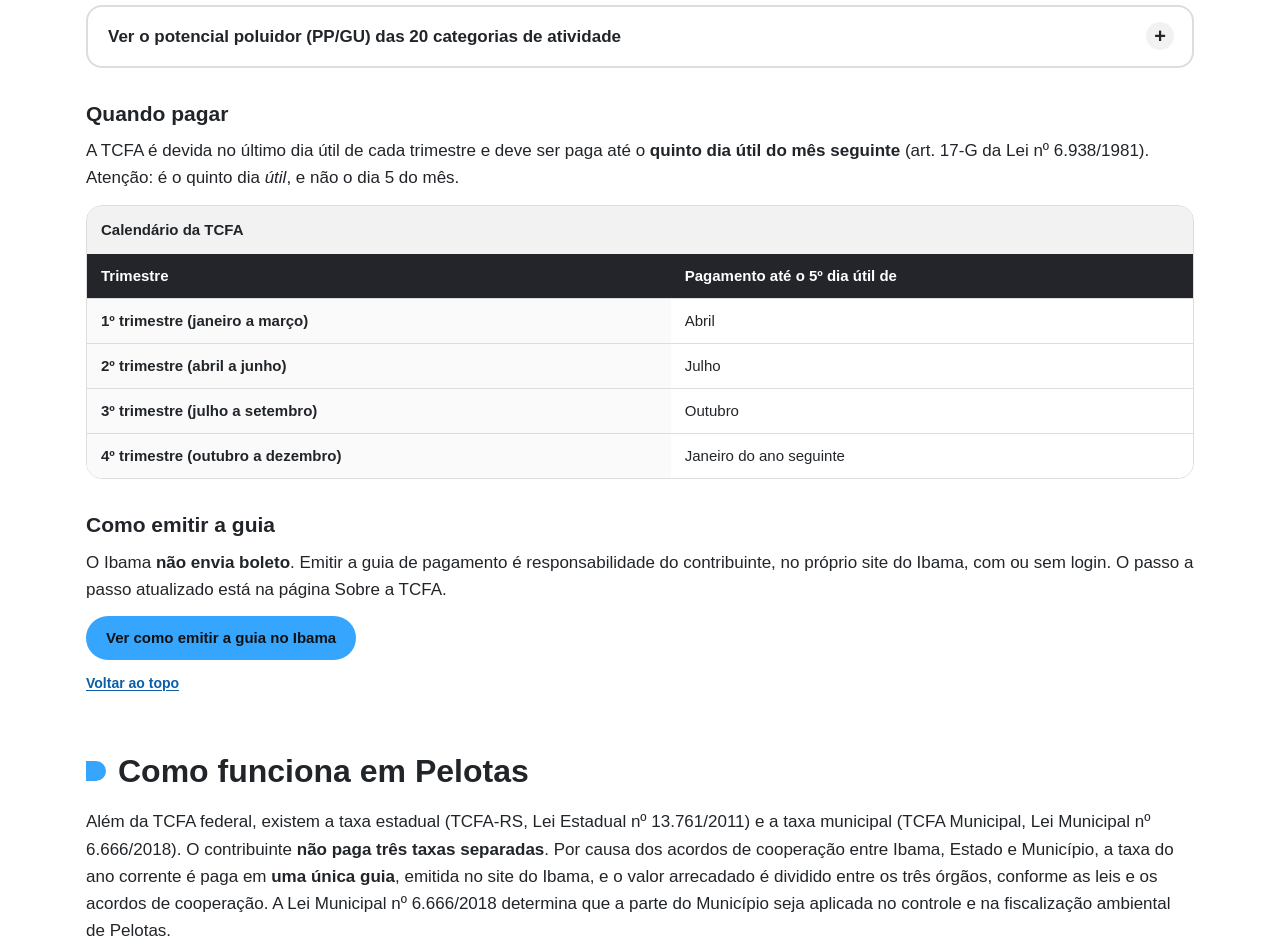
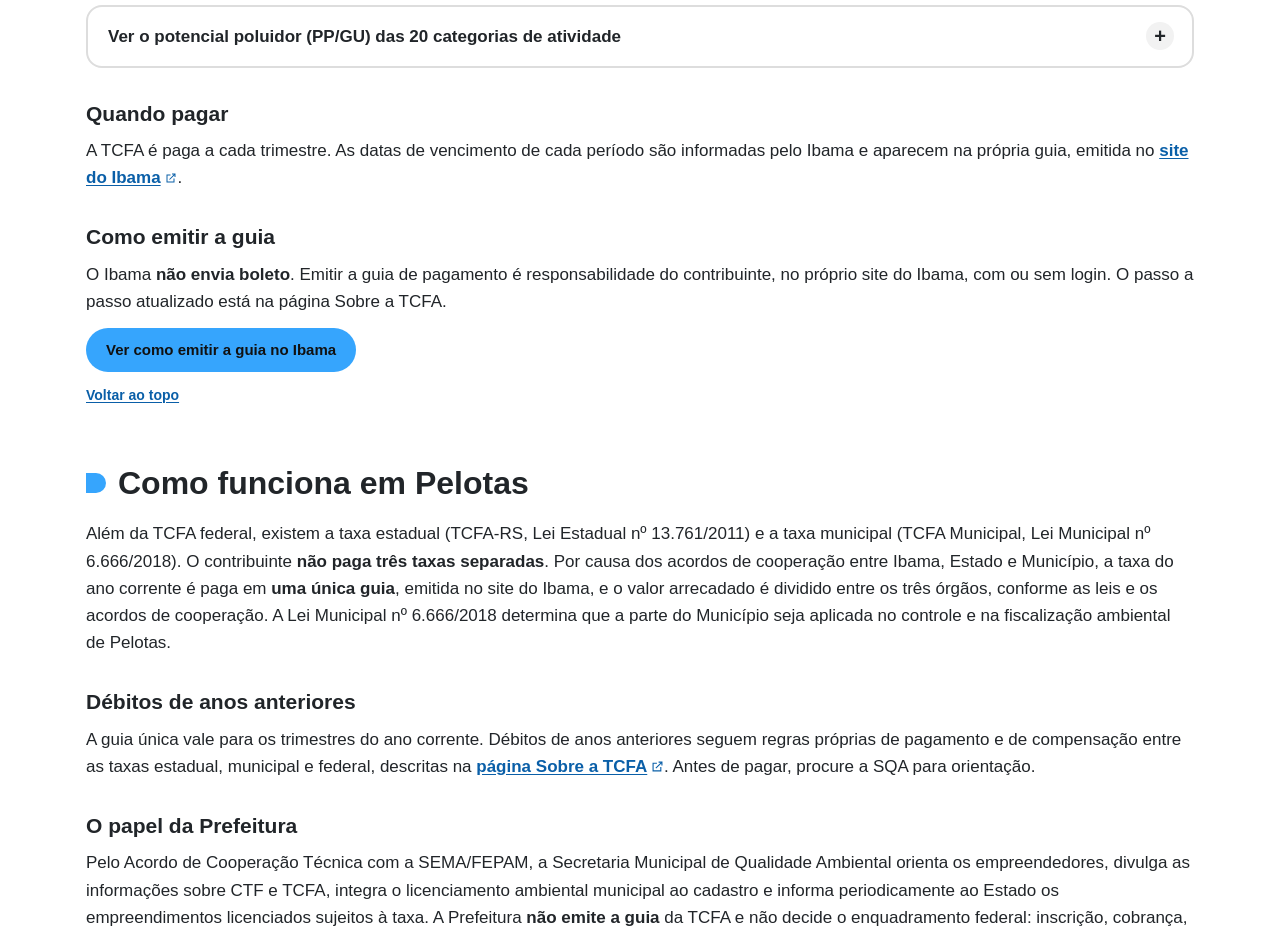
Before and after one commit to evertonbrignol/sqa-ctf-tcfa, a plain HTML site: page index.html in a window 1280 px wide. Shown: the part 3960-4897 px from the top of the page. Drawn offline with Linux system fonts and the light colour scheme; a web font is replaced by a local one.

Commit message:
Quando pagar: remove datas e remete ao site do Ibama

```diff
--- a/index.html
+++ b/index.html
@@ -279,19 +279,7 @@
 </details>
 
 <h3 id="sqa-tcfa-prazo">Quando pagar</h3>
-<p>A TCFA é devida no último dia útil de cada trimestre e deve ser paga até o <strong>quinto dia útil do mês seguinte</strong> (art. 17-G da Lei nº 6.938/1981). Atenção: é o quinto dia <em>útil</em>, e não o dia 5 do mês.</p>
-<div class="sqa-tabela">
-<table>
-  <caption>Calendário da TCFA</caption>
-  <thead><tr><th scope="col">Trimestre</th><th scope="col">Pagamento até o 5º dia útil de</th></tr></thead>
-  <tbody>
-    <tr><th scope="row">1º trimestre (janeiro a março)</th><td>Abril</td></tr>
-    <tr><th scope="row">2º trimestre (abril a junho)</th><td>Julho</td></tr>
-    <tr><th scope="row">3º trimestre (julho a setembro)</th><td>Outubro</td></tr>
-    <tr><th scope="row">4º trimestre (outubro a dezembro)</th><td>Janeiro do ano seguinte</td></tr>
-  </tbody>
-</table>
-</div>
+<p>A TCFA é paga a cada trimestre. As datas de vencimento de cada período são informadas pelo Ibama e aparecem na própria guia, emitida no <a href="https://www.gov.br/ibama/pt-br/servicos/taxas/tcfa/sobre-a-tcfa" target="_blank" rel="noopener" class="sqa-externo">site do Ibama</a>.</p>
 
 <h3 id="sqa-tcfa-pagar">Como emitir a guia</h3>
 <p>O Ibama <strong>não envia boleto</strong>. Emitir a guia de pagamento é responsabilidade do contribuinte, no próprio site do Ibama, com ou sem login. O passo a passo atualizado está na página Sobre a TCFA.</p>
```
